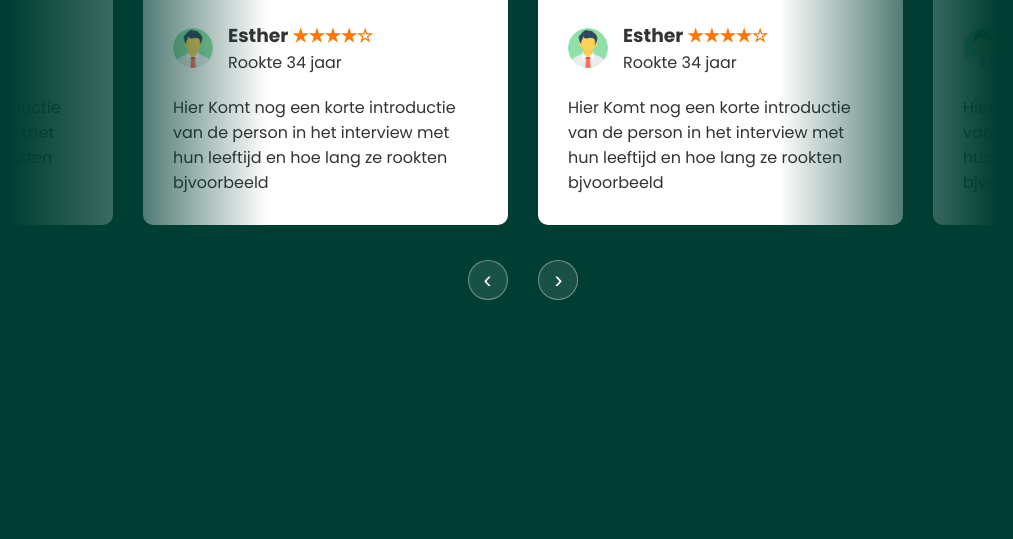
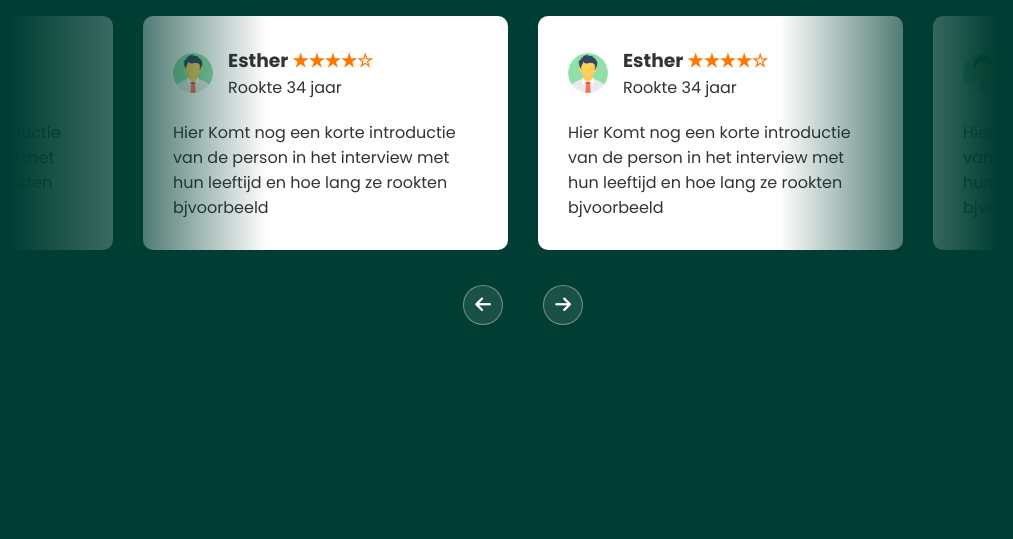
Before and after one commit to fabrazzak/Responsive-carousel, a plain HTML site: page index.html in a window 1280 px wide. Shown: the part 261-800 px from the top of the page, without its empty margins (117-1130 px from the left). Drawn offline with Linux system fonts and the light colour scheme.

Commit message:
font-awesome icon -added

```diff
--- a/index.html
+++ b/index.html
@@ -8,7 +8,9 @@
     <!-- css link  -->
     <link rel="stylesheet" href="styles/demo.css">
 
+    font awesome icon
 
+<script src="https://kit.fontawesome.com/e73bfca1fd.js" crossorigin="anonymous"></script>
 
 </head>
 
@@ -192,8 +194,8 @@
 
                 </div>
                 <div class="carousel-nav">
-                    <button class="prev">‹</button>
-                    <button class="next">›</button>
+                    <button class="prev"> <i class="fa fa-arrow-left "></i></button>
+                    <button class="next"><i class="fa fa-arrow-right "></i></button>
                 </div>
             </div>
         </div>
--- a/styles/demo.scss
+++ b/styles/demo.scss
@@ -149,7 +149,7 @@ body {
         .carousel-nav {
             display: flex;
             justify-content: center;
-            gap: 2%;
+            gap: 40px;
             margin: 20px;
 
             button {
@@ -158,7 +158,7 @@ body {
                 background: $btn-bg-color;
                 color: $card-bg-color;
                 cursor: pointer;
-                font-size: 24px;
+                font-size: 18px;
                 z-index: 10;
                 width: 40px;
                 height: 40px;
```
Also changed, not shown: styles/demo.css, 1 other file.
